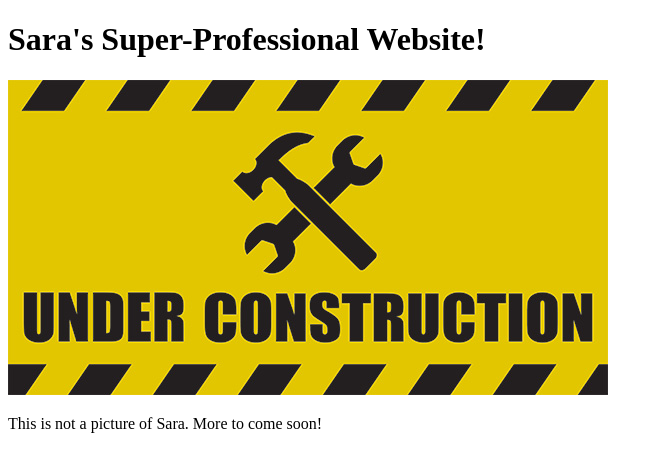
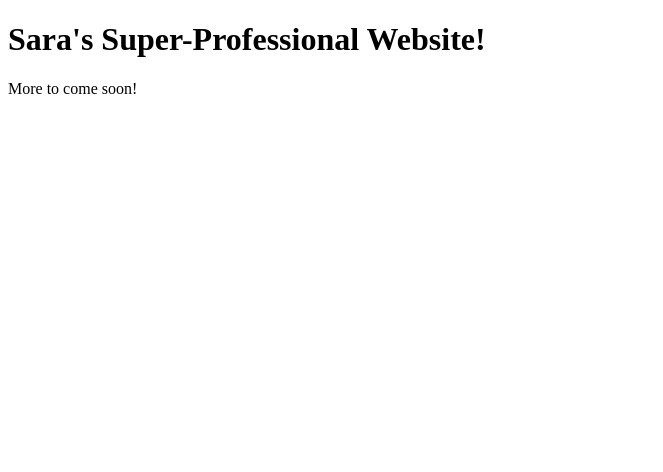
Before and after one commit to xtuo/stomczuk, a plain HTML site: page index.html in a window 1280 px wide. Shown: the whole page, without its empty margins (0-663 px from the left). Drawn offline with Linux system fonts and the light colour scheme.

Commit message:
for now, remove pic
no picture for now

```diff
--- a/index.html
+++ b/index.html
@@ -10,8 +10,7 @@
 </header>
 <body>
     <main>
-        <img src="img/under-construction.jpg" alt="This is not Sara">
-        <p>This is not a picture of Sara.  More to come soon!</p>
+        <p>More to come soon!</p>
     </main>
 
 <footer>
```
